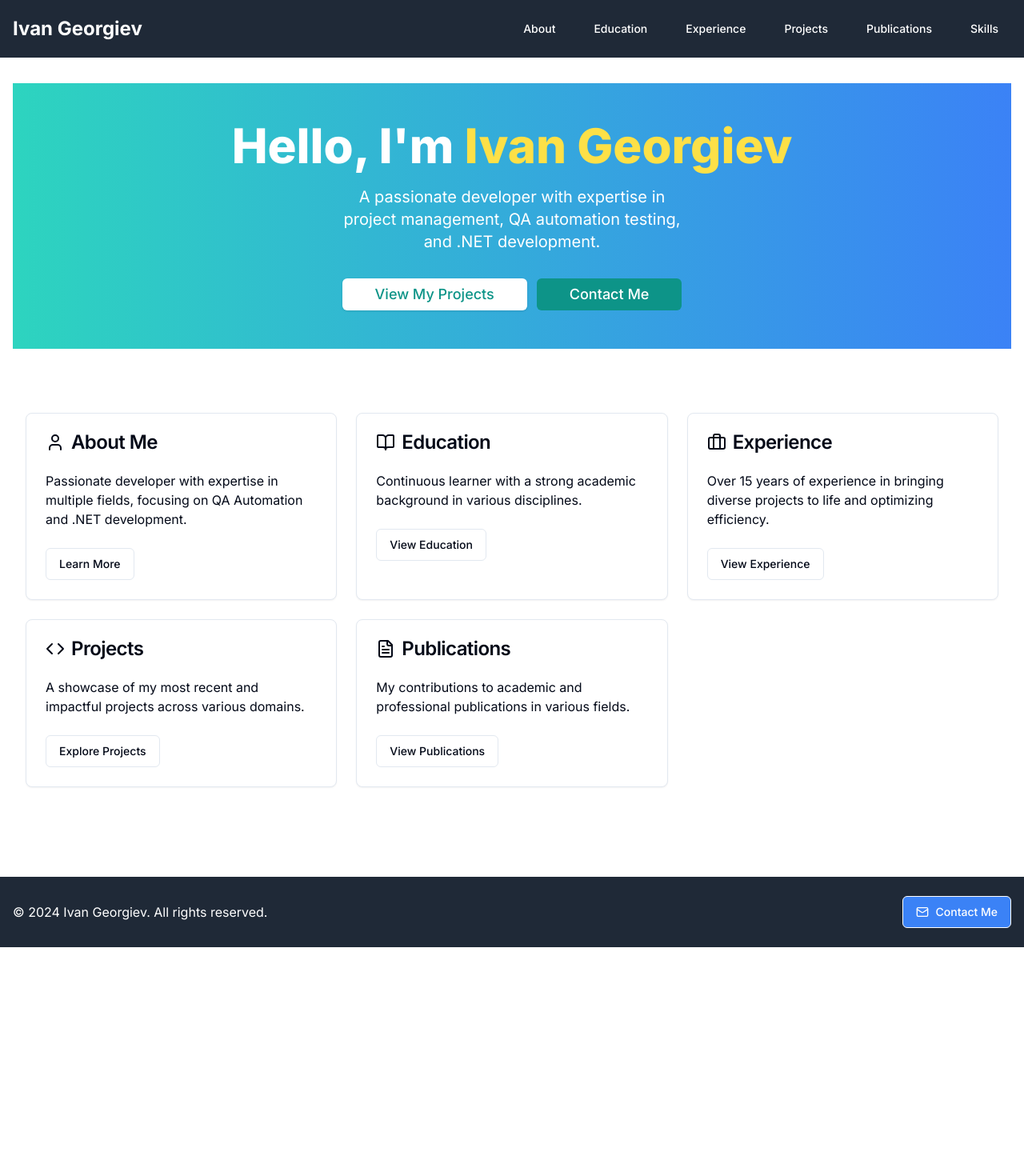
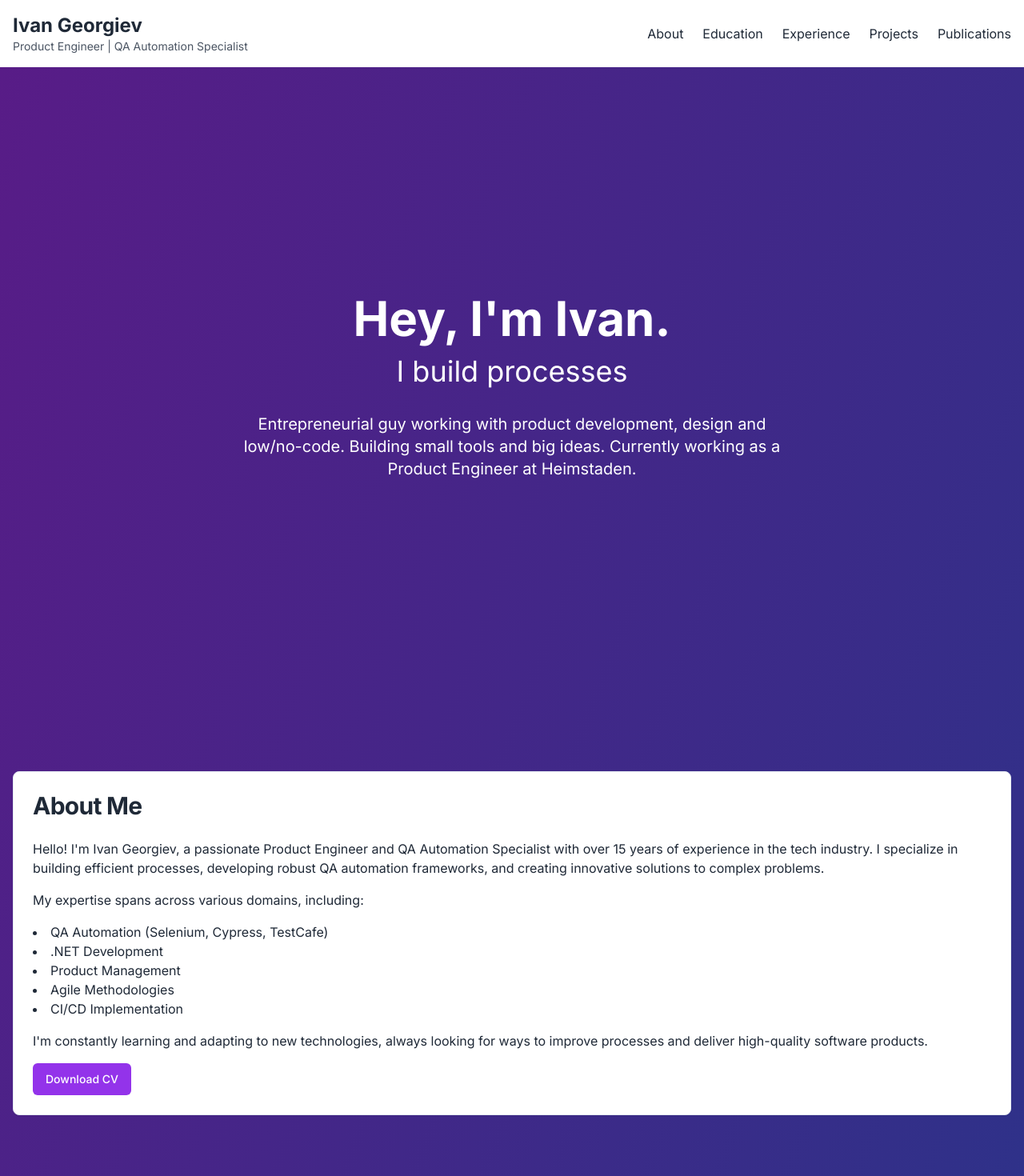
Before and after one commit to i11g/My-new-site, a Next.js app in the folder my-app/: page / in a window 1280 px wide. Shown: the top 1470 px of the page at 80% size. Before the commit the page ends 1184 px from the top, so only its background shows below. Built offline with nearby package versions, Linux system fonts and the light colour scheme.

Commit message:
files changed

```diff
--- /dev/null
+++ b/my-app/src/app/components/About.tsx
@@ -0,0 +1,40 @@
+import React from 'react'
+import { Card, CardContent, CardHeader, CardTitle } from "@/app/components/ui/card"
+import { Button } from "@/app/components/ui/button"
+
+const About = () => {
+  return (
+    <section id="about" className="py-20">
+      <div className="container mx-auto px-4">
+        <Card className="bg-white text-gray-800">
+          <CardHeader>
+            <CardTitle className="text-3xl font-bold">About Me</CardTitle>
+          </CardHeader>
+          <CardContent>
+            <p className="mb-4">
+              Hello! I'm Ivan Georgiev, a passionate Product Engineer and QA Automation Specialist with over 15 years of experience in the tech industry. I specialize in building efficient processes, developing robust QA automation frameworks, and creating innovative solutions to complex problems.
+            </p>
+            <p className="mb-4">
+              My expertise spans across various domains, including:
+            </p>
+            <ul className="list-disc list-inside mb-4">
+              <li>QA Automation (Selenium, Cypress, TestCafe)</li>
+              <li>.NET Development</li>
+              <li>Product Management</li>
+              <li>Agile Methodologies</li>
+              <li>CI/CD Implementation</li>
+            </ul>
+            <p className="mb-4">
+              I'm constantly learning and adapting to new technologies, always looking for ways to improve processes and deliver high-quality software products.
+            </p>
+            <Button className="bg-purple-600 hover:bg-purple-700 text-white">
+              Download CV
+            </Button>
+          </CardContent>
+        </Card>
+      </div>
+    </section>
+  )
+}
+
+export default About
--- a/my-app/src/app/components/AboutMe.tsx
+++ /dev/null
@@ -1,76 +0,0 @@
-import React from 'react'
-import Image from 'next/image'
-import { Card, CardContent } from '@/app/components/ui/card'
-import { Button } from '@/app/components/ui/button'
-import { MapPin, Twitter, Github, Instagram } from 'lucide-react'
-
-const AboutMe = () => {
-  return (
-    <section className="py-16 bg-gray-100">
-      <div className="container mx-auto px-4">
-        <h2 className="text-3xl font-bold mb-8 text-center">About Me</h2>
-        <div className="flex flex-col lg:flex-row items-start gap-8">
-          <div className="lg:w-1/3">
-            <Card>
-              <CardContent className="p-6">
-                <div className="flex flex-col items-center">
-                  <Image
-                    src="/api/placeholder/200/200" // Replace with your actual image path
-                    alt="Ivan Georgiev"
-                    width={200}
-                    height={200}
-                    className="rounded-full mb-4"
-                  />
-                  <h3 className="text-2xl font-semibold mb-2">Ivan Georgiev</h3>
-                  <p className="text-gray-600 text-center mb-4">
-                    I thrive on curiosity and love to dive deep into different fields and subjects.
-                  </p>
-                  <div className="flex items-center text-gray-600 mb-4">
-                    <MapPin className="w-4 h-4 mr-2" />
-                    <span>Sofia</span>
-                  </div>
-                  <div className="flex space-x-4">
-                    <Button variant="outline" size="icon">
-                      <Twitter className="w-4 h-4" />
-                    </Button>
-                    <Button variant="outline" size="icon">
-                      <Github className="w-4 h-4" />
-                    </Button>
-                    <Button variant="outline" size="icon">
-                      <Instagram className="w-4 h-4" />
-                    </Button>
-                  </div>
-                </div>
-              </CardContent>
-            </Card>
-          </div>
-          <div className="lg:w-2/3">
-            <Card>
-              <CardContent className="p-6">
-                <p className="text-lg mb-4">
-                  With a passion for exploring different fields, ranging from{' '}
-                  <span className="text-blue-600">project management</span> and{' '}
-                  <span className="text-blue-600">supramolecular chemistry</span>, to{' '}
-                  <span className="text-blue-600">computer science</span> and{' '}
-                  <span className="text-blue-600">QA Automation testing</span>, I'm focusing currently my{' '}
-                  <span className="text-blue-600">learning journey</span> on QA Automation testing and .NET development.
-                </p>
-                <p className="text-lg mb-4">
-                  During my 15+ years of <span className="text-blue-600">experience</span>, I've brought to life diverse
-                  projects, focused on optimizing efficiency and tackling a wide array of business challenges.
-                </p>
-                <p className="text-lg mb-6">
-                  My goal is to cultivate an atmosphere of enjoyment and creativity within every team and project,
-                  where the fusion of laughter and creativity ignites a spark of innovation and creativity.
-                </p>
-                <Button className="w-full sm:w-auto">How we can connect?</Button>
-              </CardContent>
-            </Card>
-          </div>
-        </div>
-      </div>
-    </section>
-  )
-}
-
-export default AboutMe
--- a/my-app/src/app/components/Header.tsx
+++ b/my-app/src/app/components/Header.tsx
@@ -1,27 +1,25 @@
 import React from 'react'
 import Link from 'next/link'
-import { Button } from '@/app/components/ui/button'
 
 const Header = () => {
   return (
-    <header className="bg-gray-800 sticky top-0 z-10">
-      <div className="container mx-auto px-4 py-4 flex justify-between items-center">
-        <Link href="/" className="text-2xl font-bold text-white">
-          Ivan Georgiev
-        </Link>
-        <nav>
-          <ul className="flex space-x-4">
-            {['About', 'Education', 'Experience', 'Projects', 'Publications', 'Skills'].map((item) => (
-              <li key={item}>
-                <Button variant="ghost" asChild>
-                  <Link href={`/${item.toLowerCase()}`} className="text-white hover:text-blue-400">
-                    {item}
-                  </Link>
-                </Button>
-              </li>
-            ))}
-          </ul>
-        </nav>
+    <header className="bg-white text-gray-800 shadow-md">
+      <div className="container mx-auto px-4">
+        <div className="flex justify-between items-center py-4">
+          <div>
+            <h1 className="text-2xl font-bold">Ivan Georgiev</h1>
+            <p className="text-sm text-gray-600">Product Engineer | QA Automation Specialist</p>
+          </div>
+          <nav>
+            <ul className="flex space-x-6">
+              <li><Link href="#about" className="hover:text-purple-600 transition-colors">About</Link></li>
+              <li><Link href="#education" className="hover:text-purple-600 transition-colors">Education</Link></li>
+              <li><Link href="#experience" className="hover:text-purple-600 transition-colors">Experience</Link></li>
+              <li><Link href="#projects" className="hover:text-purple-600 transition-colors">Projects</Link></li>
+              <li><Link href="#publications" className="hover:text-purple-600 transition-colors">Publications</Link></li>
+            </ul>
+          </nav>
+        </div>
       </div>
     </header>
   )
--- a/my-app/src/app/layout.tsx
+++ b/my-app/src/app/layout.tsx
@@ -2,7 +2,6 @@ import React from 'react'
 import type { Metadata } from 'next'
 import { Inter } from 'next/font/google'
 import Header from '@/app/components/Header'
-import Footer from '@/app/components/Footer'
 import '@/app/globals.css'
 
 const inter = Inter({ subsets: ['latin'] })
@@ -18,14 +17,13 @@ export default function RootLayout({
   children: React.ReactNode
 }) {
   return (
-    <html lang="en">
+    <html lang="en" className="scroll-smooth">
       <body className={inter.className}>
         <div className="flex flex-col min-h-screen">
           <Header />
-          <main className="flex-grow container mx-auto px-4 py-8">
+          <main className="flex-grow bg-gradient-to-br from-purple-900 to-blue-900 text-white">
             {children}
           </main>
-          <Footer />
         </div>
       </body>
     </html>
--- a/my-app/src/app/page.tsx
+++ b/my-app/src/app/page.tsx
@@ -1,91 +1,66 @@
 import React from 'react'
-import Hero from '@/app/components/Hero'
 import Link from 'next/link'
-import AboutMe from '@/app/components/AboutMe'
 import { Button } from '@/app/components/ui/button'
-import { Card, CardContent, CardDescription, CardFooter, CardHeader, CardTitle } from '@/app/components/ui/card'
+import { Card, CardContent, CardHeader, CardTitle } from '@/app/components/ui/card'
 import { User, BookOpen, Briefcase, Code, FileText } from 'lucide-react'
+import About from '@/app/components/About'
+import Education from '@/app/components/Education';
+import Experience from '@/app/components/Experience';
 
 const HomePage = () => {
   return (
     <div>
-      <Hero />
-      <section className="py-20">
-      <div className="container mx-auto px-4">
-          <div className="grid grid-cols-1 md:grid-cols-2 lg:grid-cols-3 gap-6">
-            <Card>
+
+        <div className="min-h-screen bg-gradient-to-br from-purple-900 to-blue-900 text-white">
+        {/* Hero Section */}
+        <section className="h-screen flex items-center justify-center">
+          <div className="text-center">
+            <h1 className="text-6xl font-bold mb-4 animate-fade-in-down">Hey, I'm Ivan.</h1>
+            <h2 className="text-4xl mb-8 animate-fade-in-up">I build processes</h2>
+            <p className="text-xl max-w-2xl mx-auto animate-fade-in">
+              Entrepreneurial guy working with product development, design and low/no-code.
+              Building small tools and big ideas. Currently working as a Product Engineer at Heimstaden.
+            </p>
+          </div>
+        </section>
+        <About />
+        <Education />
+        <Experience />
+        {/* Content Sections */}
+
+
+        <section id="projects" className="py-20">
+          <div className="container mx-auto px-4">
+            <Card className="bg-purple-800 text-white">
               <CardHeader>
-                <CardTitle className="flex items-center">
-                  <User className="mr-2" /> About Me
-                </CardTitle>
-              </CardHeader>
-              <CardContent>
-                <p>Passionate developer with expertise in multiple fields, focusing on QA Automation and .NET development.</p>
-              </CardContent>
-              <CardFooter>
-                <Button variant="outline" asChild>
-                  <Link href="/about">Learn More</Link>
-                </Button>
-              </CardFooter>
-            </Card>
-            <Card>
-              <CardHeader>
-                <CardTitle className="flex items-center">
-                  <BookOpen className="mr-2" /> Education
-                </CardTitle>
-              </CardHeader>
-              <CardContent>
-                <p>Continuous learner with a strong academic background in various disciplines.</p>
-              </CardContent>
-              <CardFooter>
-                <Button variant="outline">View Education</Button>
-              </CardFooter>
-            </Card>
-
-            <Card>
-              <CardHeader>
-                <CardTitle className="flex items-center">
-                  <Briefcase className="mr-2" /> Experience
-                </CardTitle>
-              </CardHeader>
-              <CardContent>
-                <p>Over 15 years of experience in bringing diverse projects to life and optimizing efficiency.</p>
-              </CardContent>
-              <CardFooter>
-                <Button variant="outline">View Experience</Button>
-              </CardFooter>
-            </Card>
-
-            <Card>
-              <CardHeader>
-                <CardTitle className="flex items-center">
+                <CardTitle className="flex items-center text-2xl">
                   <Code className="mr-2" /> Projects
                 </CardTitle>
               </CardHeader>
               <CardContent>
                 <p>A showcase of my most recent and impactful projects across various domains.</p>
               </CardContent>
-              <CardFooter>
-                <Button variant="outline">Explore Projects</Button>
-              </CardFooter>
             </Card>
+          </div>
+        </section>
 
-            <Card>
+        <section id="publications" className="py-20">
+          <div className="container mx-auto px-4">
+            <Card className="bg-purple-800 text-white">
               <CardHeader>
-                <CardTitle className="flex items-center">
+                <CardTitle className="flex items-center text-2xl">
                   <FileText className="mr-2" /> Publications
                 </CardTitle>
               </CardHeader>
               <CardContent>
                 <p>My contributions to academic and professional publications in various fields.</p>
               </CardContent>
-              <CardFooter>
-                <Button variant="outline">View Publications</Button>
-              </CardFooter>
             </Card>
           </div>
-        </div>
-      </section>
+        </section>
+      </div>
+
+
     </div>
   )
 }
```
Also changed, not shown: my-app/src/app/components/Education.tsx (+8 -37 lines), my-app/src/app/components/Experience.tsx (+5 -3 lines).
